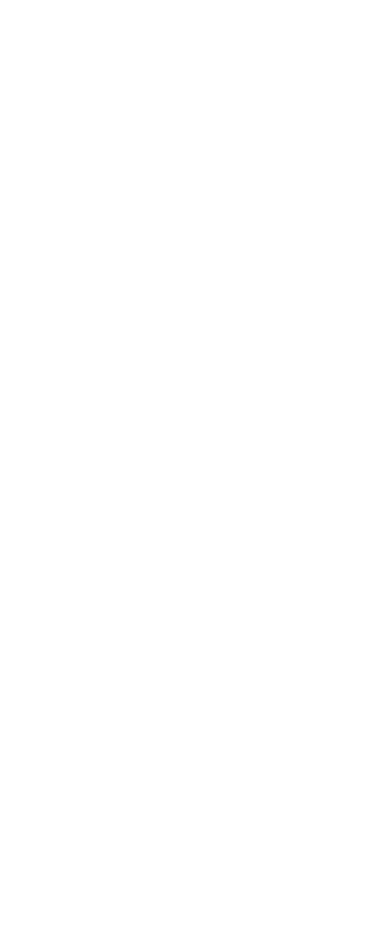
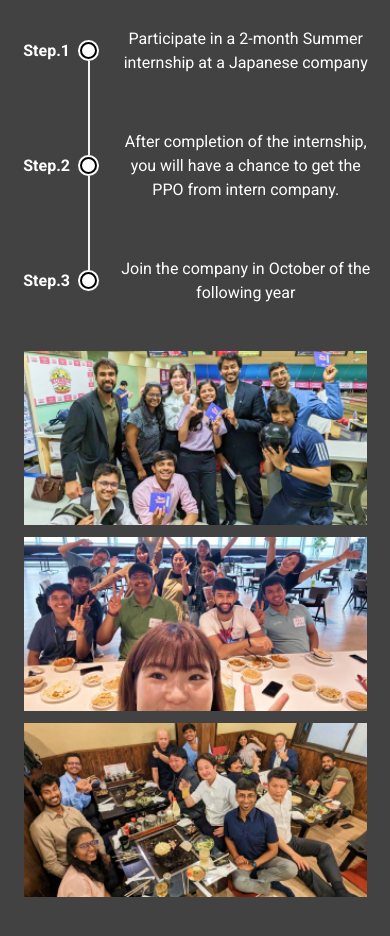
Before and after one commit to MachineIntelligence6/Gatsy-Landing, a React (Vite) app: page / in a window 390 px wide. Shown: the part 2900-3836 px from the top of the page. Before the commit the page ends 2676 px from the top, so only its background shows below. Built offline with nearby package versions, Linux system fonts and the light colour scheme; a web font is replaced by a local one.

Commit message:
responsive

```diff
--- a/src/components/Stepper.jsx
+++ b/src/components/Stepper.jsx
@@ -34,8 +34,8 @@
                     {heading}
                 </p>
             </div>
-            <div className="absolute left-full ml-5  mt-0">
-                <p className="min-w-max text-center   text-base font-normal">
+            <div className="absolute left-full ml-5  mt-0 w-[65vw] md:w-[80vw] lg:ml-5 lg:w-[60vw] ">
+                <p className=" text-center   text-base font-normal">
                     {content}
                 </p>
             </div>
--- a/src/pages/Dashboard.jsx
+++ b/src/pages/Dashboard.jsx
@@ -97,9 +97,9 @@
 
 
             </div>
-            {/* <div className="flex items-center justify-center py-[80px] bg-black_light relative">
+            <div className="flex items-center justify-center py-[80px] bg-black_light relative">
                 <div className="max-w-[990px]  w-full ">
-                    <img src="/images/recruitmentprocess.png" alt="" className="w-[301px] h-[247px] object-cover object-center absolute right-[15%] top-9" />
+                    <img src="/images/recruitmentprocess.png" alt="" className="w-[301px] h-[247px] object-cover object-center absolute right-[15%] -top-12  md:top-9" />
 
                     <div className="text-white w-full pb-10">
                         <h1 className="text-white text-[32px] font-bold px-5">
@@ -112,15 +112,15 @@
 
 
 
-                    <div className="flex gap-3 mt-[60px] px-5 ">
-                        <img src="/images/job1.png" alt="" className="w-[324px] h-[164px] object-cover object-center" />
-                        <img src="/images/job2.png" alt="" className="w-[324px] h-[164px] object-cover object-center" />
-                        <img src="/images/job3.png" alt="" className="w-[324px] h-[164px] object-cover object-center" />
+                    <div className="flex lg:fleex-row flex-col items-center justify-center gap-3 mt-[60px] px-5 ">
+                        <img src="/images/job1.png" alt="" className="xl:w-[324px] md:w-[250px] w-[343px] h-[174px]  md:h-[164px] object-cover aspect-square object-center" />
+                        <img src="/images/job2.png" alt="" className="xl:w-[324px] md:w-[250px] w-[343px] h-[174px]  md:h-[164px] object-cover aspect-square object-center" />
+                        <img src="/images/job3.png" alt="" className="xl:w-[324px] md:w-[250px] w-[343px] h-[174px]  md:h-[164px] object-cover aspect-square object-center" />
 
                     </div>
 
                 </div>
-            </div> */}
+            </div>
             {/* <div className="flex items-center justify-center w-full">
                 <div className="bg-white pt-[68px]  w-full max-w-[990px] px-5   pb-[80px]">
                     <div className="flex gap-7">
```
